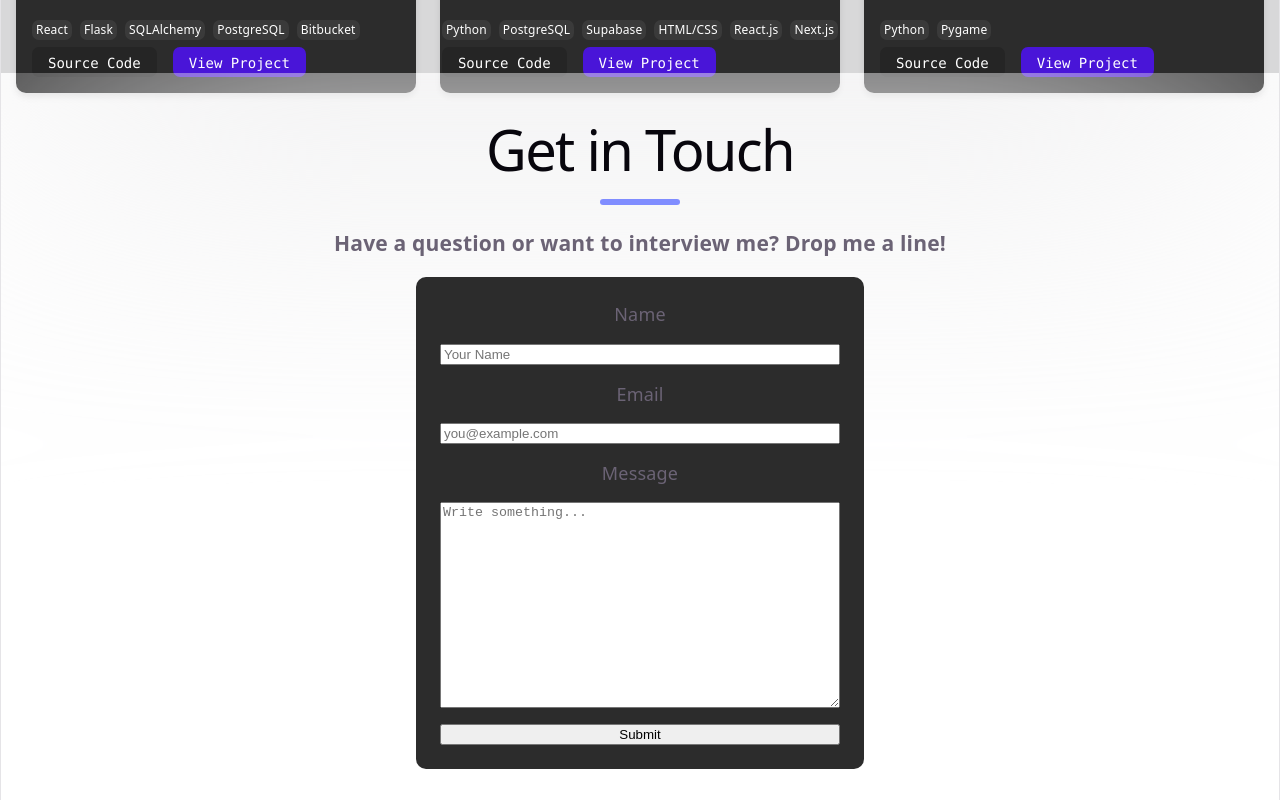
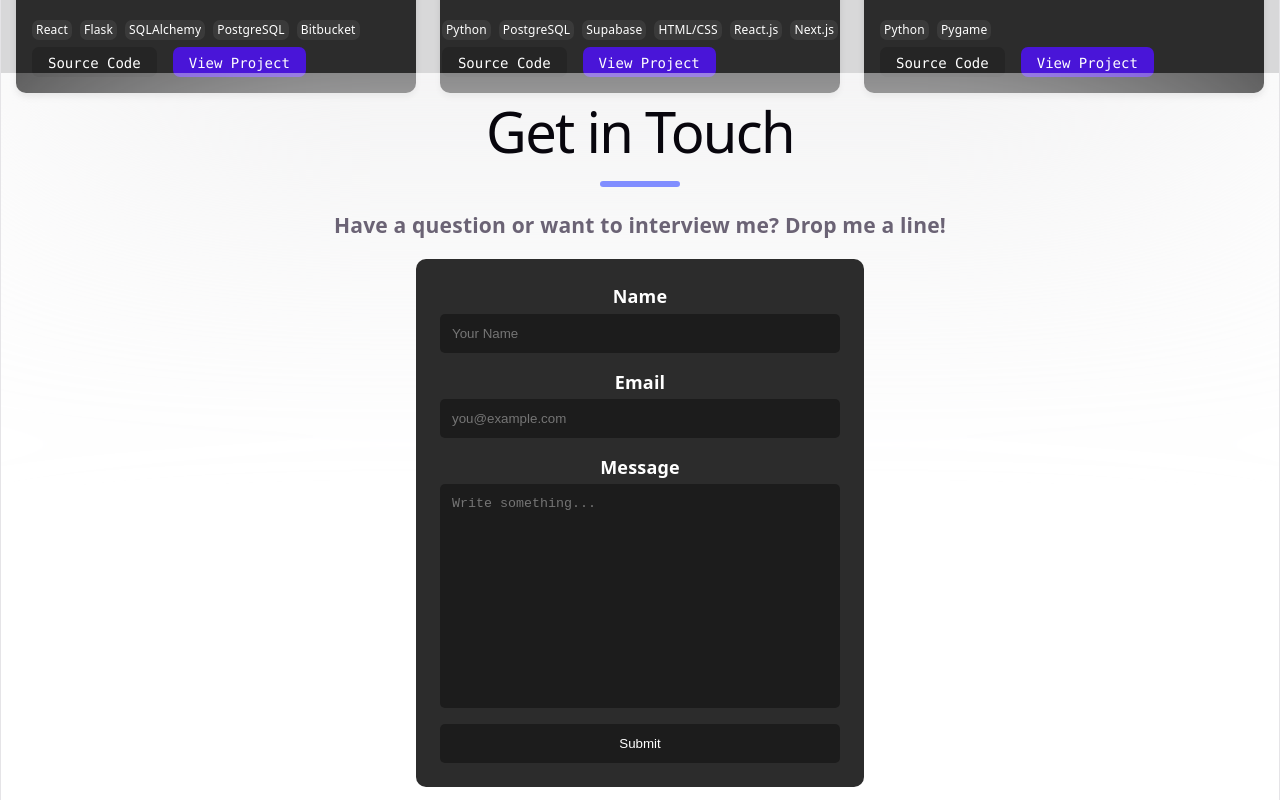
Before and after one commit to zzzeit/my-portfolio, a React (Vite) app: page / in a window 1280 px wide. Shown: the part 1452-2252 px from the top of the page. Built offline with nearby package versions, Linux system fonts and the light colour scheme.

Commit message:
Contact Section update

```diff
--- a/src/components/Contact.css
+++ b/src/components/Contact.css
@@ -6,6 +6,25 @@
     height: calc(100svh - 73px);
     backdrop-filter: blur(140px);
     width: 100%;
+}
+
+.my-contact input, textarea {
+    padding: 12px;
+    border: none;
+    border-radius: 5px;
+    background-color: #1c1c1c;
+    color: #fff;
+}
+
+.my-contact label {
+    color: #fff;
+    font-weight: bold;
+}
+
+.my-contact textarea {
+    resize: vertical;
+    min-height: 100px;
+    resize: none;
 }
 
 .form-contact {
@@ -18,3 +37,9 @@
     border-radius: 10px;
     padding: 24px;
 }
+
+.form-group {
+    display: flex;
+    flex-direction: column;
+    gap: 4px;
+}
--- a/src/components/Contact.jsx
+++ b/src/components/Contact.jsx
@@ -1,6 +1,7 @@
 import './Contact.css'
 import Section from './Section'
 import { useState } from 'react'
+import Notification from './Notification'
 
 function Contact() {
 
@@ -9,6 +10,7 @@ function Contact() {
     const [message, setMessage] = useState('')
 
     const handleSubmit = (e) => {
+        e.preventDefault()
         if (!name || !email || !message) {
             alert('Please fill in all fields before submitting.')
             return
@@ -21,15 +23,21 @@ function Contact() {
                 <h1>Get in Touch</h1>
                 <div className="decorator-divider"/>
                 <h3 style={{ marginTop: '0' }}>Have a question or want to interview me? Drop me a line!</h3>
-                <div className="form-contact">
+                <form className="form-contact" onSubmit={handleSubmit}>
+                    <div className="form-group">
                         <label htmlFor="name">Name</label>
                         <input type="text" id="name" name="name" placeholder="Your Name" value={name} onChange={(e) => setName(e.target.value)} />
+                    </div>
+                    <div className="form-group">
                         <label htmlFor="email">Email</label>
                         <input type="email" id="email" name="email" placeholder="you@example.com" value={email} onChange={(e) => setEmail(e.target.value)} />
+                    </div>
+                    <div className="form-group">
                         <label htmlFor="message">Message</label>
                         <textarea id="message" name="message" placeholder="Write something..." style={{ height: '200px' }} value={message} onChange={(e) => setMessage(e.target.value)}></textarea>
-                    <input type="submit" value="Submit" onClick={handleSubmit}/>
                     </div>
+                    <input type="submit" value="Submit" />
+                </form>
             </div>
         </Section>
     )
```
Lines whose indentation alone changed are shown as unchanged.
